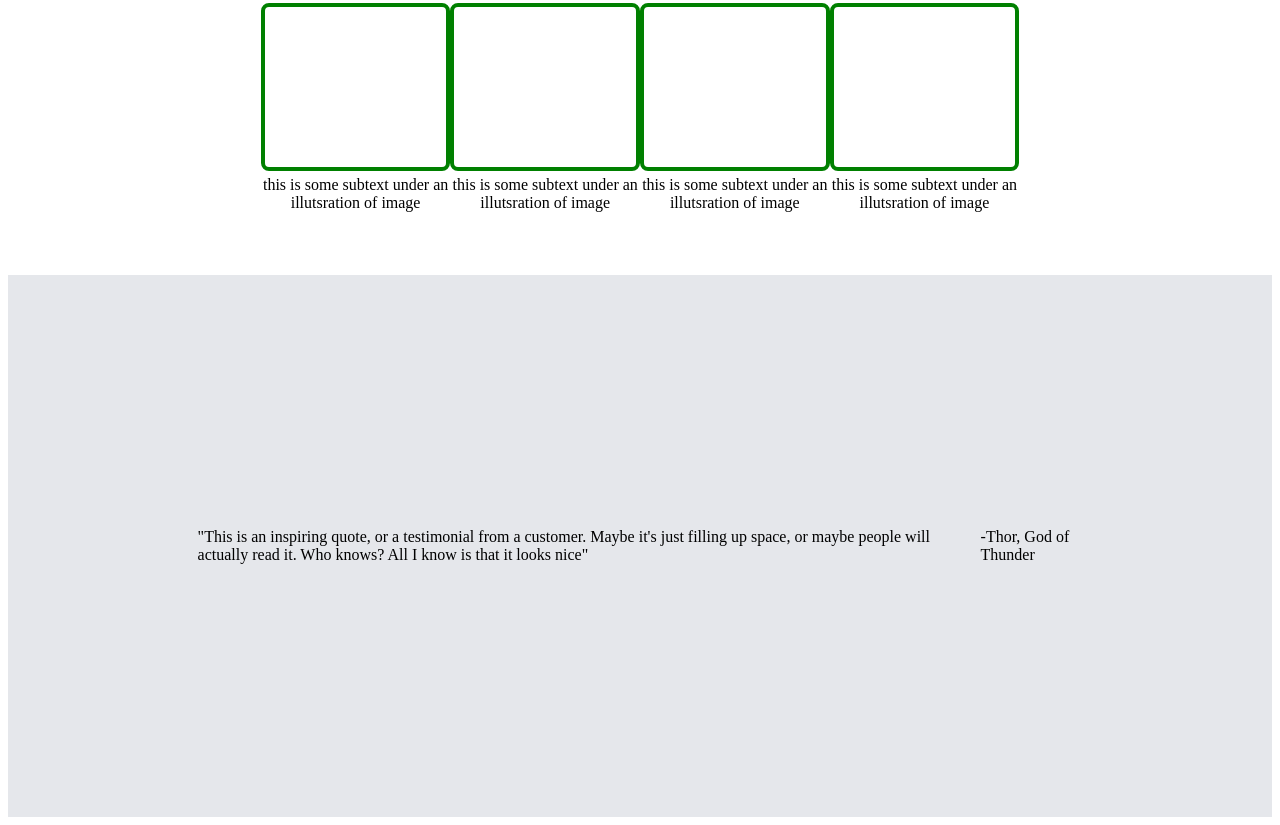
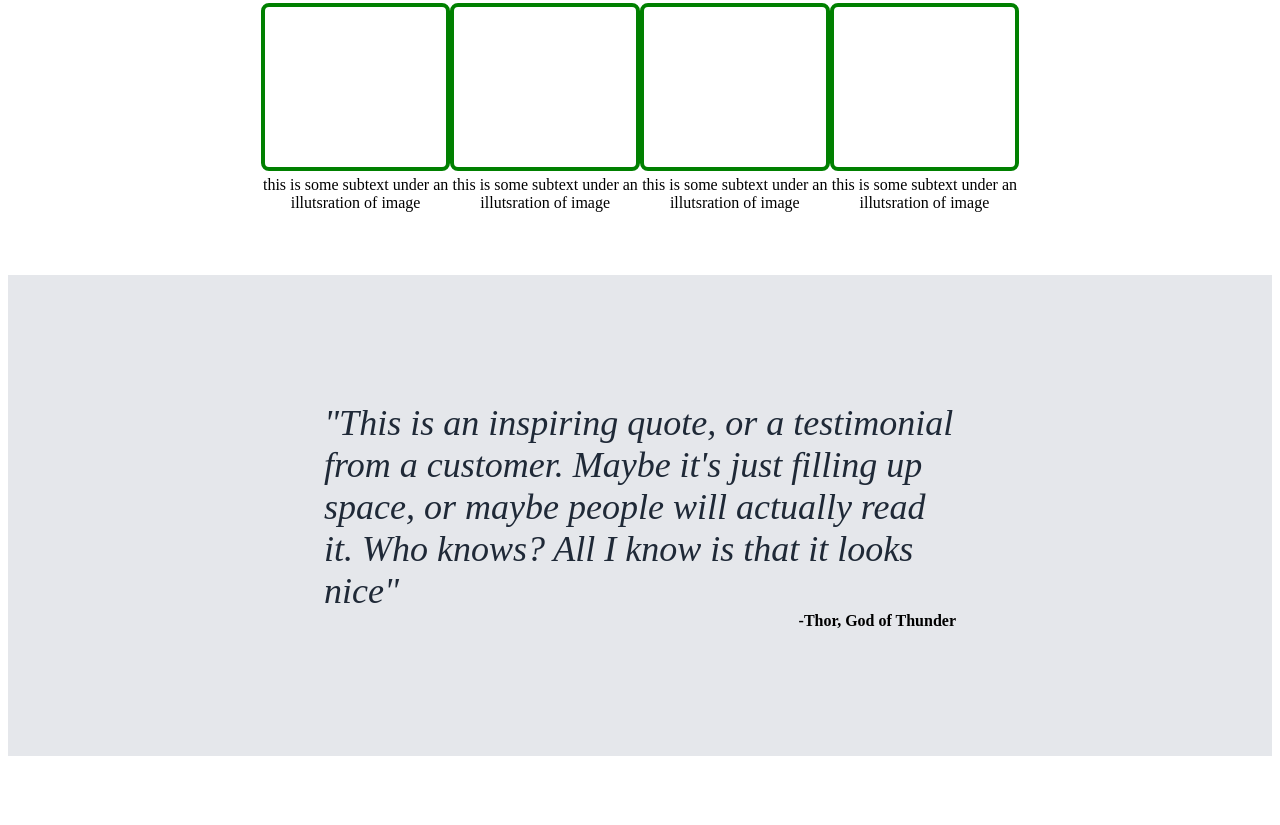
Before and after one commit to thirdslipper/flex-project, a plain HTML site: page index.html in a window 1280 px wide. Shown: the part 707-1532 px from the top of the page. After the commit the page ends 1471 px from the top, so only its background shows below. Drawn offline with Linux system fonts and the light colour scheme.

Commit message:
Added and styled testimonial block
Finished styled placeholder quote for future implementation

```diff
--- a/style.css
+++ b/style.css
@@ -105,6 +105,16 @@ button{
 
 .testimonial-block{
     display: flex;
-    padding: 20% 15%;
+    flex-direction: column;
+    padding: 10% 25%;
     background-color: #E5E7EB;
 }
+.quote{
+    font-size: 36px;
+    font-style: italic;
+    color: #1F2937;
+}
+.quote-author{
+    text-align: right;
+    font-weight: bold;
+}
```
